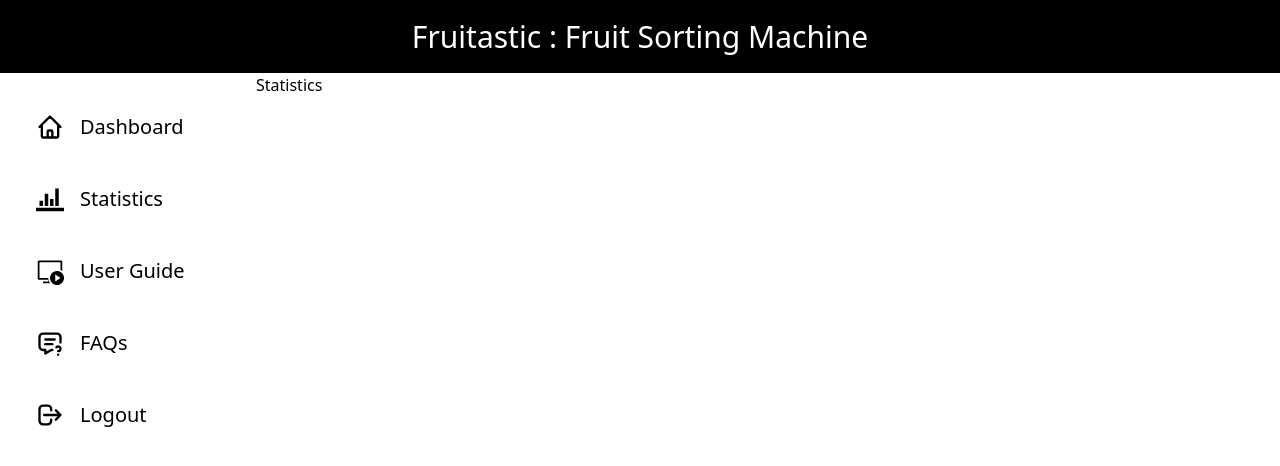
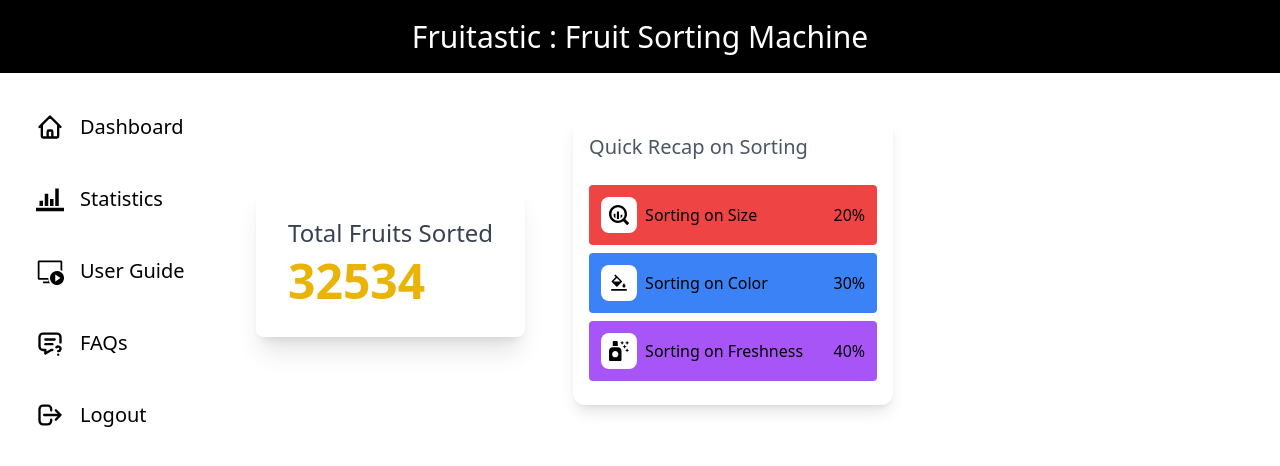
Before and after one commit to Rko-8001/Fruit-Sorting-Machine-Application, a React (Create React App) app in the folder client/: page /stats in a window 1280 px wide. Shown: the top 466 px of the page. Built offline with nearby package versions, Linux system fonts and the light colour scheme.

Commit message:
ADD: stat page 1st half

```diff
--- a/client/package.json
+++ b/client/package.json
@@ -10,6 +10,7 @@
     "react": "^18.2.0",
     "react-dom": "^18.2.0",
     "react-icons": "^4.11.0",
+    "react-minimal-pie-chart": "^8.4.0",
     "react-router-dom": "^6.16.0",
     "react-scripts": "5.0.1",
     "react-simple-keyboard": "^3.7.22",
--- a/client/src/App.js
+++ b/client/src/App.js
@@ -13,6 +13,8 @@ import {
 } from "./components/routes/RouteComponents";
 import AppRoute from "./components/routes/AppRoute";
 import UpperNav from "./components/sidePages/navBar/UpperNav";
+
+
 
 export default function App() {
   return (
--- a/client/src/components/faq/FAQs.js
+++ b/client/src/components/faq/FAQs.js
@@ -28,8 +28,6 @@ export default function FAQs() {
                         Troubleshooting
                     </button>
                 </div>
-
-                <hr class="my-6 border-gray-200 dark:border-gray-700"/>
 
                 <div>
                     {Questions.map((question, index) => (
--- a/client/src/components/sidePages/navBar/UpperNav.js
+++ b/client/src/components/sidePages/navBar/UpperNav.js
@@ -10,8 +10,7 @@ function UpperNav() {
   };
   return (
     <>
-      <header>
-        <nav className=" bg-black border-gray-200  sm:px-2 lg:px-4 py-2.5 dark:bg-gray-800">
+        <nav className=" bg-black border-gray-200  sm:px-2 lg:px-4 py-2.5 dark:bg-gray-800 w-full">
           <div className="flex">
             <button
               onClick={handleButton}
@@ -22,7 +21,6 @@ function UpperNav() {
             </button>
           </div>
         </nav>
-      </header>
     </>
   );
 }
--- /dev/null
+++ b/client/src/components/stats/SessionStat.js
@@ -0,0 +1,65 @@
+import React from "react";
+import { SiGooglebigquery } from "react-icons/si";
+import { AiOutlineBgColors } from "react-icons/ai";
+import { FaAirFreshener } from "react-icons/fa";
+
+export default function SessionStat() {
+    const sortStat = [
+        {
+            name: "Size",
+            value: 20,
+            button: SiGooglebigquery,
+            backgroundColor: "bg-red-500"
+        },
+        {
+            name: "Color",
+            value: 30,
+            button: AiOutlineBgColors,
+            backgroundColor: "bg-blue-500"
+        },
+        {
+            name: "Freshness",
+            value: 40,
+            button: FaAirFreshener,
+            backgroundColor: "bg-purple-500"
+        }
+    ]
+  return (
+    <>
+      <div className="flex items-center w-auto gap-12 justify-between">
+
+        <div class="flex flex-col justify-between gap-12 p-2 bg-white rounded-lg shadow-xl md:p-8  md:items-center md:flex-row">
+            <div>
+                <span class="block text-2xl text-bold text-gray-700 text-bold ">
+                    Total Fruits Sorted
+                </span>
+                <span class="block mt-2 text-4xl font-black text-yellow-500 md:text-5xl">
+                    32534
+                </span>
+            </div>
+        </div>
+
+        <div class="w-auto p-4 bg-white shadow-lg rounded-xl md:w-80 ">
+
+          <div class="flex items-center justify-between w-full mb-6">
+            <p class="text-xl font-medium text-bold text-gray-600 ">Quick Recap on Sorting</p>
+          </div>
+
+          {sortStat.map((stat,index) => (
+            <div class={` ${stat.backgroundColor} flex items-center justify-between p-3 mb-2 rounded`}>
+                <span class="p-2 bg-white rounded-lg">
+                    <stat.button class="w-5 h-5"/>
+                </span>
+                <div class="flex items-center justify-between w-full ml-2">
+                    <p>Sorting on {stat.name}</p>
+                    <p>{stat.value}%</p>
+                </div>
+            </div>
+          ))}
+
+
+        </div>
+      </div>
+    </>
+  );
+}
--- a/client/src/components/stats/Statistics.js
+++ b/client/src/components/stats/Statistics.js
@@ -1,7 +1,61 @@
-import React from 'react'
+import React from "react";
+import SessionStat from "./SessionStat";
 
 export default function Statistics() {
   return (
-    <div>Statistics</div>
-  )
+    <>
+      <SessionStat />
+    </>
+  );
 }
+
+  // latter use
+// <div class="flex justify-center bg-gray-100 py-10 p-14">
+//       <div class="container mx-auto pr-4">
+//         <div class="w-72 bg-white max-w-xs mx-auto rounded-sm overflow-hidden shadow-lg hover:shadow-2xl transition duration-500 transform hover:scale-100 cursor-pointer">
+//           <div class="h-20 bg-red-400 flex items-center justify-between">
+//             <p class="mr-0 text-white text-lg pl-5">BT SUBSCRIBERS</p>
+//           </div>
+//           <div class="flex justify-between px-5 pt-6 mb-2 text-sm text-gray-600">
+//             <p>TOTAL</p>
+//           </div>
+//           <p class="py-4 text-3xl ml-5">20,456</p>
+//         </div>
+//       </div>
+
+//       <div class="container mx-auto pr-4">
+//         <div class="w-72 bg-white max-w-xs mx-auto rounded-sm overflow-hidden shadow-lg hover:shadow-2xl transition duration-500 transform hover:scale-100 cursor-pointer">
+//           <div class="h-20 bg-blue-500 flex items-center justify-between">
+//             <p class="mr-0 text-white text-lg pl-5">BT ACTIVE SUBSCRIBERS</p>
+//           </div>
+//           <div class="flex justify-between px-5 pt-6 mb-2 text-sm text-gray-600">
+//             <p>TOTAL</p>
+//           </div>
+//           <p class="py-4 text-3xl ml-5">19,694</p>
+//         </div>
+//       </div>
+
+//       <div class="container mx-auto pr-4">
+//         <div class="w-72 bg-white max-w-xs mx-auto rounded-sm overflow-hidden shadow-lg hover:shadow-2xl transition duration-500 transform hover:scale-100 cursor-pointer">
+//           <div class="h-20 bg-purple-400 flex items-center justify-between">
+//             <p class="mr-0 text-white text-lg pl-5">BT OPT OUTS</p>
+//           </div>
+//           <div class="flex justify-between pt-6 px-5 mb-2 text-sm text-gray-600">
+//             <p>TOTAL</p>
+//           </div>
+//           <p class="py-4 text-3xl ml-5">711</p>
+//         </div>
+//       </div>
+
+//       <div class="container mx-auto">
+//         <div class="w-72 bg-white max-w-xs mx-auto rounded-sm overflow-hidden shadow-lg hover:shadow-2xl transition duration-500 transform hover:scale-100 cursor-pointer">
+//           <div class="h-20 bg-purple-900 flex items-center justify-between">
+//             <p class="mr-0 text-white text-lg pl-5">BT TODAY'S SUBSCRIPTION</p>
+//           </div>
+//           <div class="flex justify-between pt-6 px-5 mb-2 text-sm text-gray-600">
+//             <p>TOTAL</p>
+//           </div>
+//           <p class="py-4 text-3xl ml-5">0</p>
+//         </div>
+//       </div>
+//     </div>
```
Also changed, not shown: 1 other file (tests, documents, lock files or other folders).
